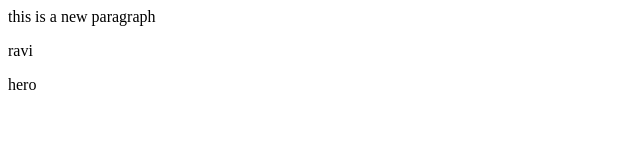
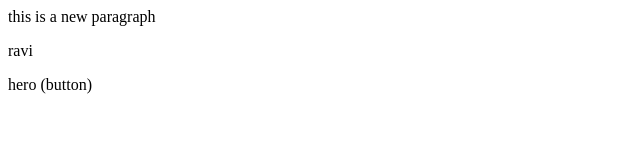
Before and after one commit to sourceravi77/localrepo, a plain HTML site: page index.html in a window 1280 px wide. Shown: the full height of the page, 0-640 px from the left. Drawn offline with Linux system fonts and the light colour scheme.

```diff
--- a/index.html
+++ b/index.html
@@ -2,4 +2,4 @@
 
 <p>ravi</p>
 
-<p>hero</p>
+<p>hero (button)</p>
```
